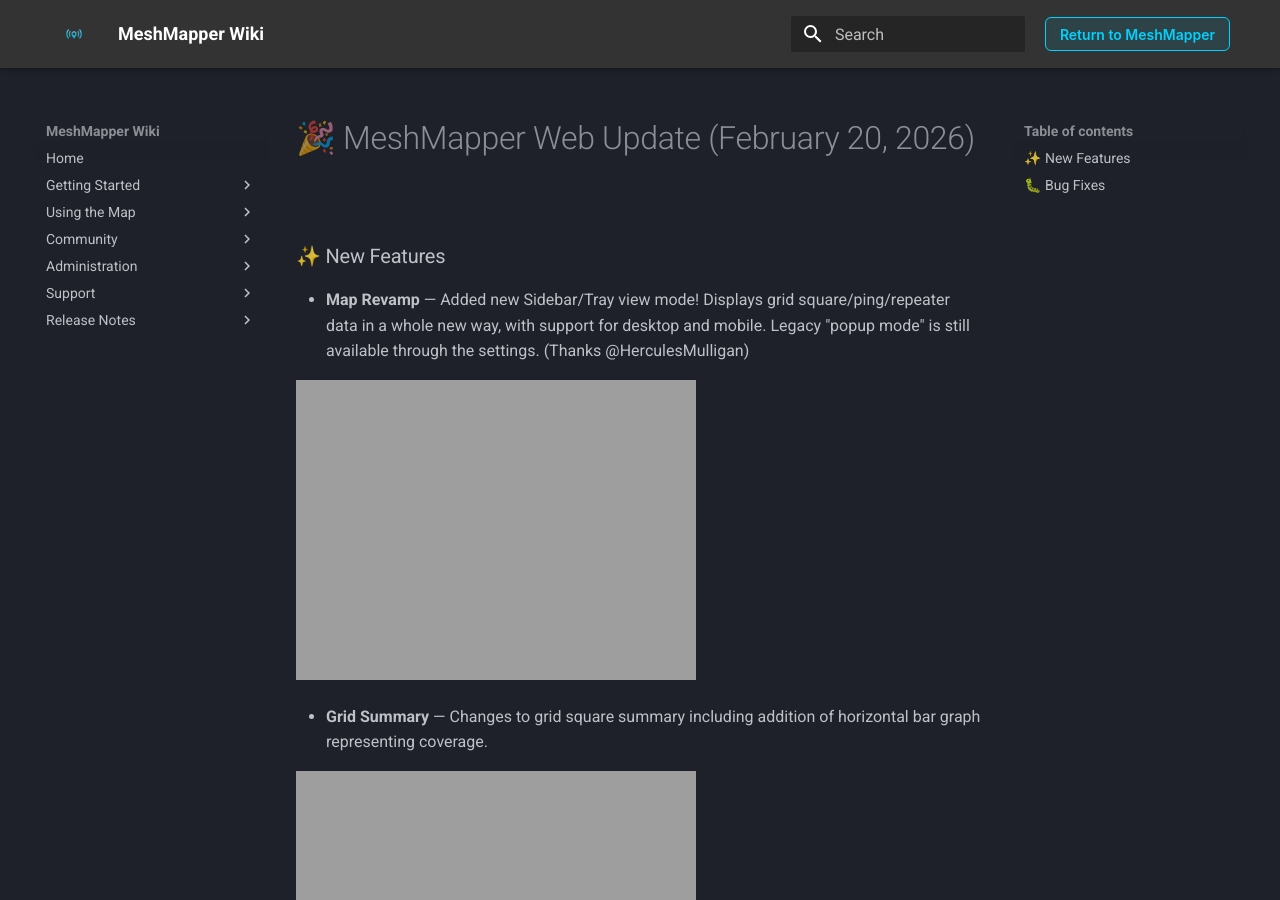
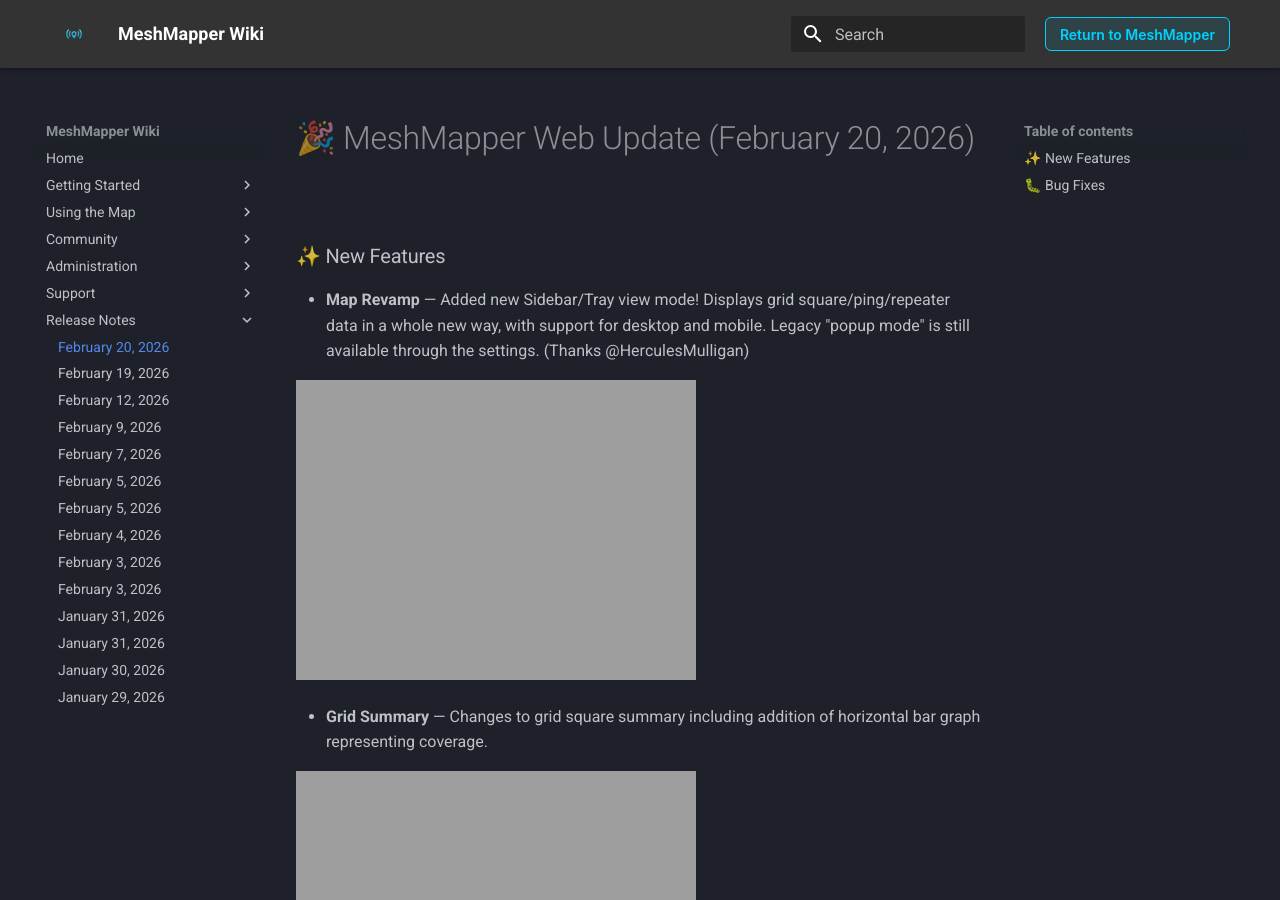
Before and after one commit to MeshMapper/MeshMapper_Wiki, an MkDocs documentation site: the page built from docs/release-notes/260220.md, in a window 1280 px wide and 900 px high. Built offline with MkDocs 1.6.1 and Material for MkDocs 9.7.7, drawn with Linux system fonts in a browser that asks for light colours.

Commit message:
Added release notes

```diff
--- a/mkdocs.yml
+++ b/mkdocs.yml
@@ -29,6 +29,7 @@
     - Report Bugs & Features: reportbugs.md
 
   - Release Notes:
+    - February 20, 2026: release-notes/260220.md
     - February 19, 2026: release-notes/260219.md
     - February 12, 2026: release-notes/260212.md
     - February 9, 2026: release-notes/260209.md
```
